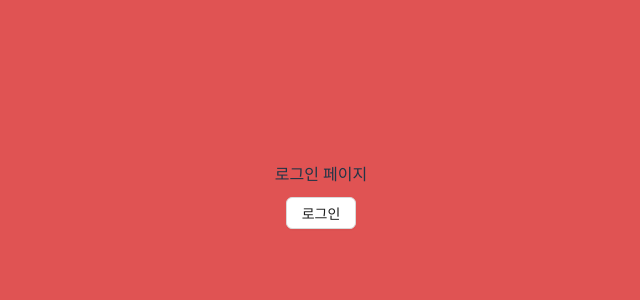
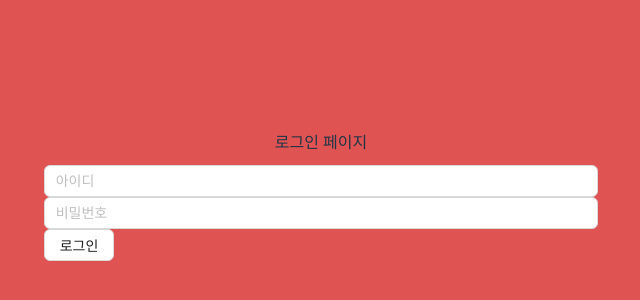
Before and after one commit to Umust-Code/Foot-Care-FE, a React (Vite) app: page /signin in a window 1280 px wide. Shown: the part 204-504 px from the top of the page, without its empty margins (319-959 px from the left). Built offline with nearby package versions, Linux system fonts and the light colour scheme; a web font is replaced by a local one.

Commit message:
add: antd input

```diff
--- a/src/views/layouts/signin/SigninPanel.tsx
+++ b/src/views/layouts/signin/SigninPanel.tsx
@@ -1,7 +1,8 @@
 import { css } from '@emotion/react';
-import { Button } from 'antd';
+import { Button, Input } from 'antd';
 import { requestSignin } from 'api/requests/requestAuth';
 import { useNavigate } from 'react-router-dom';
+
 
 const containerCss = css`
   width: 100%;
@@ -25,6 +26,8 @@ function SigninPanel() {
     <div css={containerCss}>
       <span>로그인 페이지</span>
       <div>
+        <Input placeholder="아이디" />
+        <Input placeholder="비밀번호" />
         <Button onClick={handleSignin}>로그인</Button>
       </div>
     </div>
```
